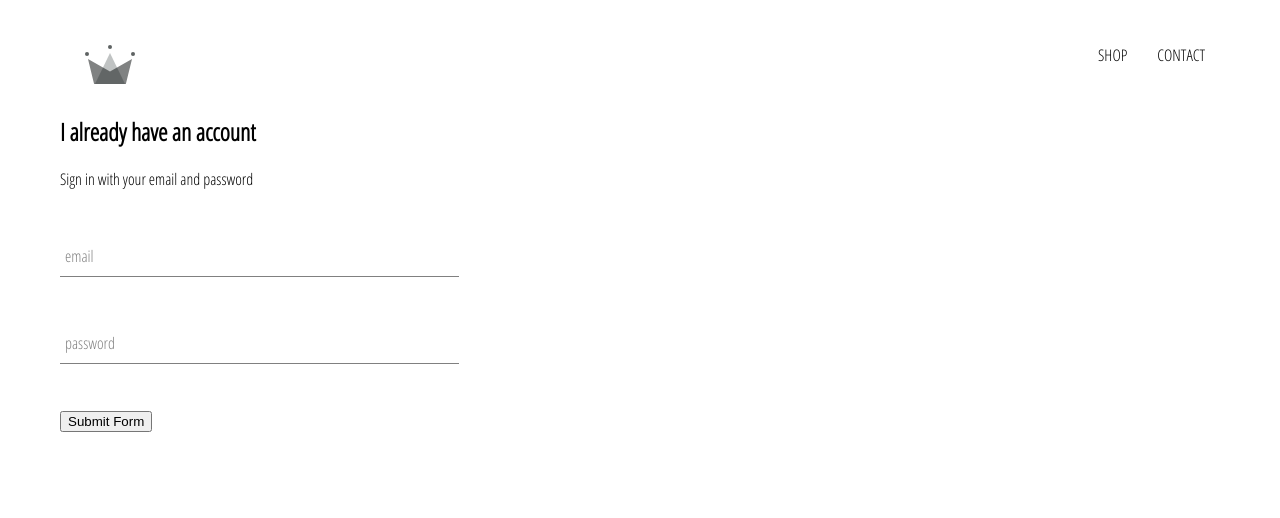
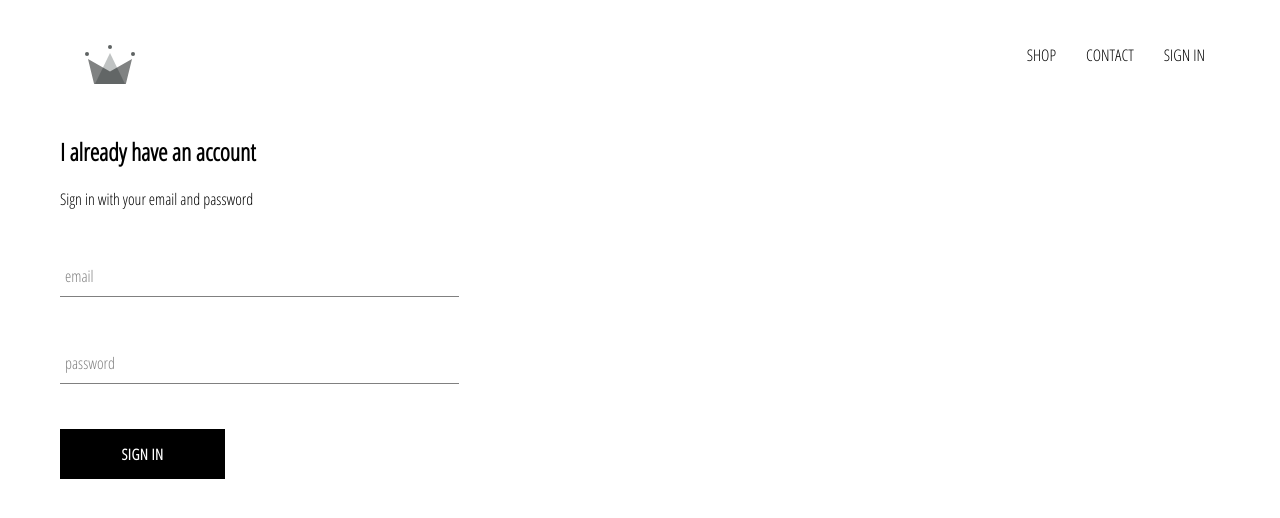
Before and after one commit to diogolsq/Geek-Store, a React (Create React App) app: page /signIn in a window 1280 px wide. Shown: the top 518 px of the page. Built offline with nearby package versions, Linux system fonts and the light colour scheme.

Commit message:
creating custom button, putting more style in the sign in page

```diff
--- /dev/null
+++ b/src/components/custom-button/custom-button.component.jsx
@@ -0,0 +1,13 @@
+import React from 'react';
+
+import './custom-button.styles.scss';
+
+
+const CustomButton = ({ children, ...otherProps}) => (
+  <button className='custom-button' {...otherProps}>
+    {children}
+  </button>
+);
+
+
+export default CustomButton;
--- /dev/null
+++ b/src/components/custom-button/custom-button.styles.scss
@@ -0,0 +1,22 @@
+.custom-button {
+  min-width: 165px;
+  width: auto;
+  height: 50px;
+  letter-spacing: 0.5px;
+  line-height: 50px;
+  padding: 0 35px 0 35px;
+  font-size: 15px;
+  background-color: black;
+  color: white;
+  text-transform: uppercase;
+  font-family: 'Open Sans Condensed';
+  font-weight: bolder;
+  border: none;
+  cursor: pointer;
+
+  &:hover {
+    background-color: white;
+    color: black;
+    border: 1px solid black;
+  }
+}
--- a/src/components/header/header.component.jsx
+++ b/src/components/header/header.component.jsx
@@ -19,6 +19,10 @@
       <Link className='option' to='/shop'>
         CONTACT
       </Link>
+      <Link className='option' to='/signIn'>
+        SIGN IN
+      </Link>
+
     </div>
   </div>
   )
--- a/src/components/sign-in/sign-in.component.jsx
+++ b/src/components/sign-in/sign-in.component.jsx
@@ -1,7 +1,7 @@
 import React from 'react';
 import './sign-in.styles.scss';
 import FormInput from '../form-input/form-input.component';
-
+import CustomButton from '../custom-button/custom-button.component';
 
 class SignIn extends React.Component {
   constructor(props){
@@ -49,7 +49,7 @@
           handleChange={this.handleChange}
           required />
 
-          <input type='submit' value='Submit Form'/>
+          <CustomButton type='submit'> Sign In </CustomButton>
 
         </form>
 
--- a/src/pages/sign-in-and-sign-up/sign-in-and-sign-up.styles.scss
+++ b/src/pages/sign-in-and-sign-up/sign-in-and-sign-up.styles.scss
@@ -1,3 +1,10 @@
 .sign-in {
   width: 30vw;
+  display:flex;
+  flex-direction:column;
+
+
+  .title {
+    margin: 10px 0;
+  }
 }
```
Also changed, not shown: 1 other file (tests, documents, lock files or other folders).
